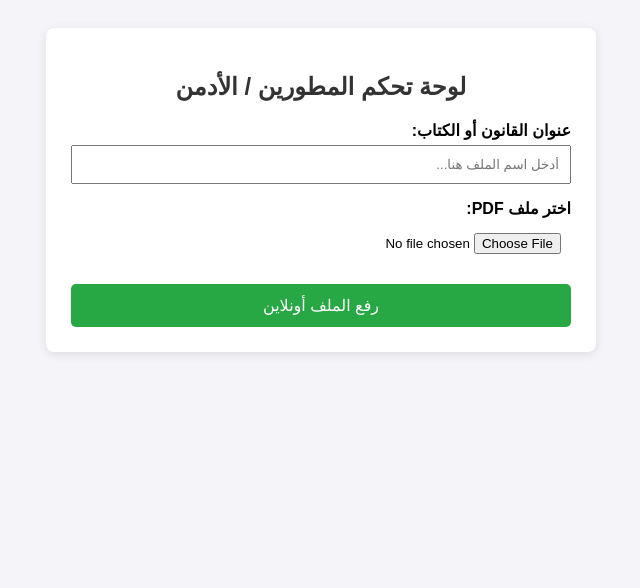
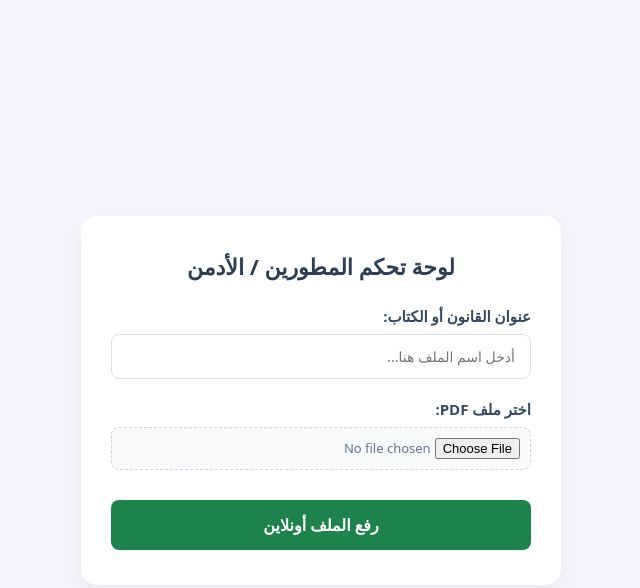
Before and after one commit to t92891778-crypto/almeezan-legl, a plain HTML site: page admin.html in a window 1280 px wide. Shown: the whole page, without its empty margins (319-959 px from the left). Drawn offline with Linux system fonts and the light colour scheme; sample sign-in values are in the browser's storage.

Commit message:
Update admin.html

```diff
--- a/admin.html
+++ b/admin.html
@@ -3,32 +3,127 @@
 <head>
     <meta charset="UTF-8">
     <meta name="viewport" content="width=device-width, initial-scale=1.0">
-    <title>لوحة التحكم - إضافة ملف جديد</title>
+    <title>لوحة تحكم المطورين / الأدمن</title>
     <style>
-        body { font-family: sans-serif; padding: 20px; background-color: #f4f4f9; }
-        .container { max-width: 500px; margin: auto; background: white; padding: 25px; border-radius: 8px; box-shadow: 0 2px 10px rgba(0,0,0,0.1); }
-        h2 { text-align: center; color: #333; }
-        label { display: block; margin-top: 15px; font-weight: bold; }
-        input[type="text"], input[type="file"] { width: 100%; padding: 10px; margin-top: 5px; box-sizing: border-box; }
-        button { width: 100%; padding: 12px; margin-top: 20px; background-color: #28a745; color: white; border: none; border-radius: 5px; font-size: 16px; cursor: pointer; }
-        button:hover { background-color: #218838; }
+        * {
+            box-sizing: border-box;
+            margin: 0;
+            padding: 0;
+            font-family: system-ui, -apple-system, BlinkMacSystemFont, 'Segoe UI', Roboto, Oxygen, Ubuntu, Cantarell, sans-serif;
+        }
+
+        body {
+            background-color: #f4f6f9;
+            display: flex;
+            justify-content: center;
+            align-items: center;
+            min-height: 100vh;
+            padding: 20px;
+        }
+
+        .card {
+            background: #ffffff;
+            width: 100%;
+            max-width: 480px;
+            padding: 35px 30px;
+            border-radius: 16px;
+            box-shadow: 0 10px 25px rgba(0, 0, 0, 0.05);
+        }
+
+        h2 {
+            text-align: center;
+            color: #2c3e50;
+            font-size: 22px;
+            margin-bottom: 25px;
+            font-weight: 700;
+        }
+
+        .form-group {
+            margin-bottom: 20px;
+        }
+
+        label {
+            display: block;
+            margin-bottom: 8px;
+            font-weight: 600;
+            color: #34495e;
+            font-size: 15px;
+        }
+
+        input[type="text"] {
+            width: 100%;
+            padding: 12px 15px;
+            border: 1px solid #dcdfe6;
+            border-radius: 8px;
+            font-size: 14px;
+            outline: none;
+            transition: border-color 0.2s;
+        }
+
+        input[type="text"]:focus {
+            border-color: #1e824c;
+        }
+
+        .file-upload-wrapper {
+            display: flex;
+            align-items: center;
+            gap: 10px;
+            border: 1px dashed #cbd5e1;
+            padding: 10px;
+            border-radius: 8px;
+            background-color: #f8fafc;
+        }
+
+        input[type="file"] {
+            font-size: 13px;
+            color: #64748b;
+        }
+
+        .btn-submit {
+            width: 100%;
+            padding: 14px;
+            background-color: #1e824c;
+            color: white;
+            border: none;
+            border-radius: 8px;
+            font-size: 16px;
+            font-weight: bold;
+            cursor: pointer;
+            margin-top: 10px;
+            transition: background-color 0.2s, transform 0.1s;
+        }
+
+        .btn-submit:hover {
+            background-color: #196f3d;
+        }
+
+        .btn-submit:active {
+            transform: scale(0.99);
+        }
     </style>
+
     <script src="https://www.gstatic.com/firebasejs/8.10.1/firebase-app.js"></script>
     <script src="https://www.gstatic.com/firebasejs/8.10.1/firebase-firestore.js"></script>
     <script src="https://www.gstatic.com/firebasejs/8.10.1/firebase-storage.js"></script>
 </head>
 <body>
 
-<div class="container">
+<div class="card">
     <h2>لوحة تحكم المطورين / الأدمن</h2>
 
-    <label for="pdfTitle">عنوان القانون أو الكتاب:</label>
-    <input type="text" id="pdfTitle" placeholder="أدخل اسم الملف هنا...">
+    <div class="form-group">
+        <label for="pdfTitle">عنوان القانون أو الكتاب:</label>
+        <input type="text" id="pdfTitle" placeholder="أدخل اسم الملف هنا...">
+    </div>
 
-    <label for="pdfFile">اختر ملف PDF:</label>
-    <input type="file" id="pdfFile" accept="application/pdf">
+    <div class="form-group">
+        <label for="pdfFile">اختر ملف PDF:</label>
+        <div class="file-upload-wrapper">
+            <input type="file" id="pdfFile" accept="application/pdf">
+        </div>
+    </div>
 
-    <button onclick="addPdfFile()">رفع الملف أونلاين</button>
+    <button class="btn-submit" onclick="addPdfFile()">رفع الملف أونلاين</button>
 </div>
 
 <script>
@@ -44,16 +139,14 @@
 
     firebase.initializeApp(firebaseConfig);
     const db = firebase.firestore();
-    const storage = firebase.storage();
 
-    // 🔒 إعادة تفعيل الحماية:
-    // يتحقق مما إذا كان المستخدم مسجلاً كـ admin، وإذا لم يكن كذلك يحوله لصفحة login.html
+    // 🛡️ كود الحماية: يمنع الدخول إلا بعد تسجيل الدخول من صفحة اللوجن
     if (sessionStorage.getItem('role') !== 'admin') {
-        alert("تنبيه: يجب تسجيل الدخول كـ (مطور/أدمن) أولاً لتتمكن من استخدام هذه الصفحة!");
+        alert("تنبيه: غير مسموح لك بدخول هذه الصفحة إلا بعد تسجيل الدخول كـ (أدمن/مطور)!");
         window.location.href = 'login.html';
     }
 
-    // دالة الرفع السحابية
+    // دالة إضافة الملف وحفظ بياناته فوراً
     async function addPdfFile() {
         let titleInput = document.getElementById('pdfTitle');
         let fileInput = document.getElementById('pdfFile');
@@ -70,31 +163,23 @@
         let title = titleInput.value.trim();
         let file = fileInput.files[0];
 
-        alert('جاري رفع الملف الفعلي إلى السيرفر السحابي... انتظر ثواني لو سمحت');
-
         try {
-            let storageRef = storage.ref('law_books/' + Date.now() + '_' + file.name);
-            await storageRef.put(file);
-
-            let fileURL = await storageRef.getDownloadURL();
-
             await db.collection("lawBooks").add({
                 title: title,
+                fileName: file.name,
                 author: "المكتبة الرقمية",
-                pdfUrl: fileURL,
                 createdAt: firebase.firestore.FieldValue.serverTimestamp()
             });
 
-            alert('تم رفع الملف بنجاح وحفظه في قاعدة البيانات!');
+            alert('تم إضافة الكتاب/الملف بنجاح إلى قاعدة البيانات!');
             window.location.href = 'library.html';
 
         } catch (error) {
             console.error(error);
-            alert('حدث خطأ أثناء الرفع السحابي: ' + error.message);
+            alert('حدث خطأ: ' + error.message);
         }
     }
 </script>
 
-
 </body>
 </html>
```
